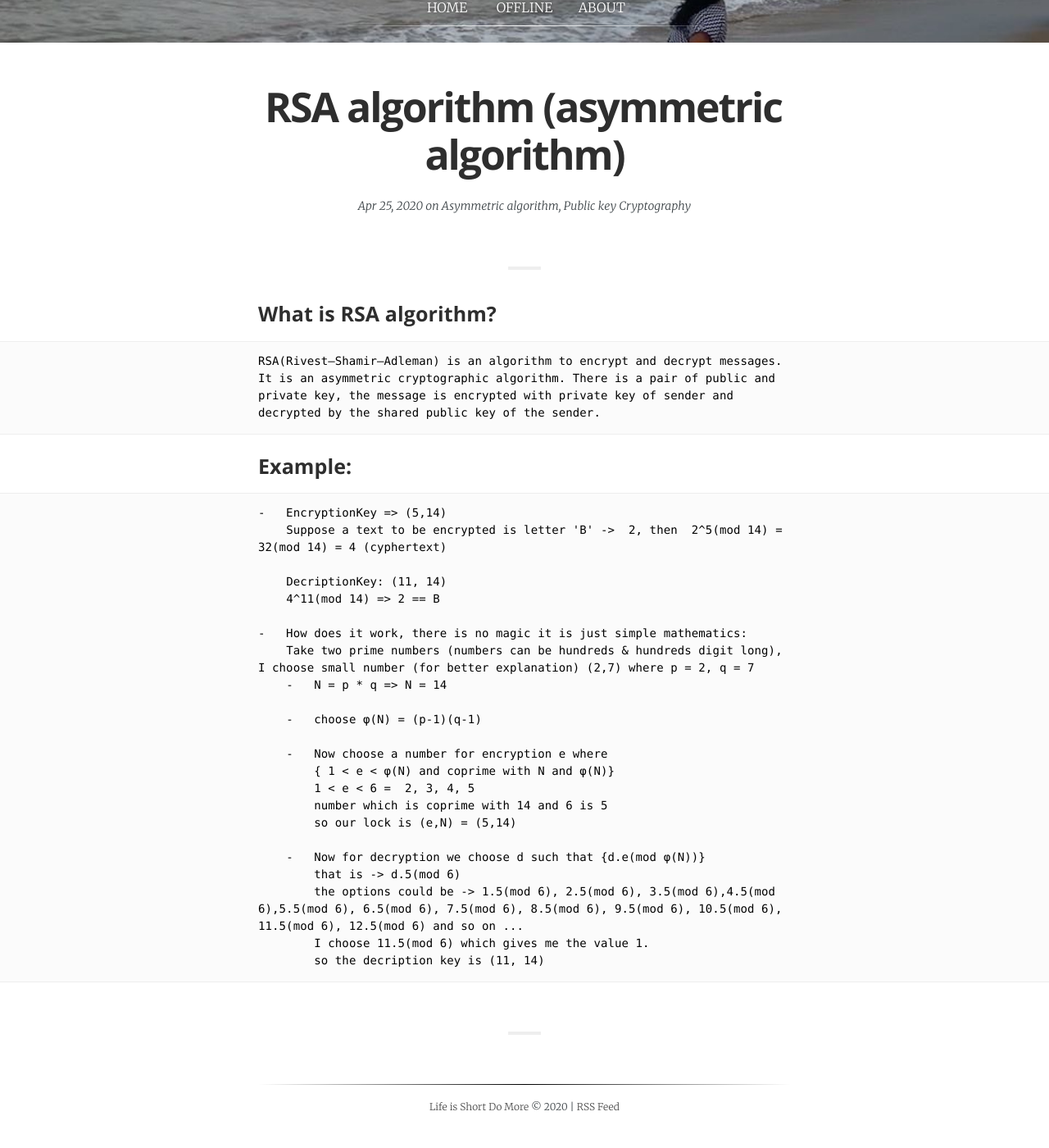
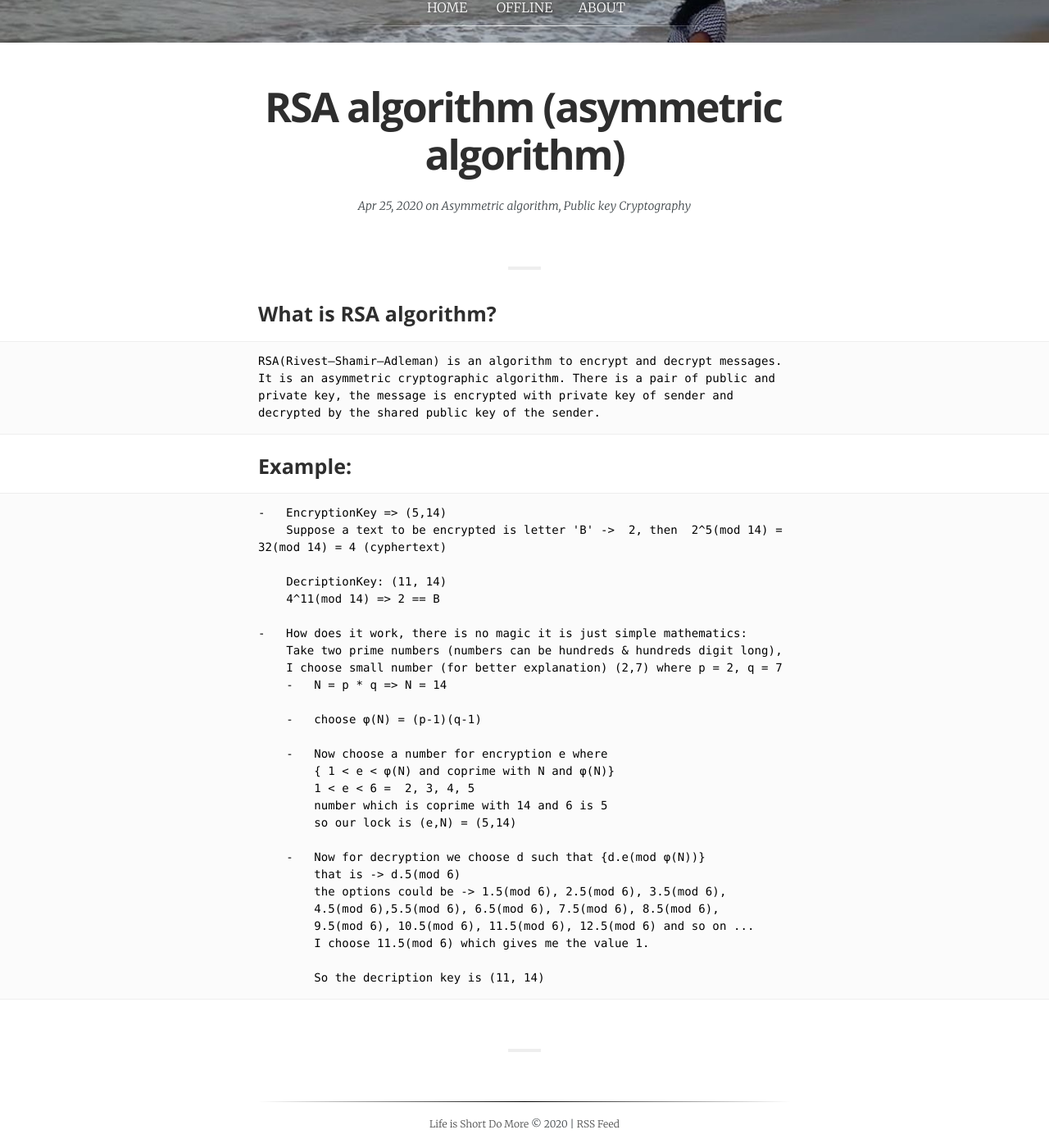
Before and after one commit to agrawalpoonam/agarwalpoonam.github.io, a Jekyll site: the page built from _posts/2020-04-25-RSA_easyway.md, in a window 1280 px wide and 1400 px high, scrolled down 252 px. Shown: the whole window at 82% size. Built offline with Jekyll 4.4.1, drawn with Linux system fonts in a browser that asks for light colours; some web fonts are replaced; before the commit the page ends 1631 px from its top, so only the background shows below that.

Commit message:
changes for formating

```diff
--- a/_posts/2020-04-25-RSA_easyway.md
+++ b/_posts/2020-04-25-RSA_easyway.md
@@ -20,7 +20,8 @@ author: Poonam Agarwal
         4^11(mod 14) => 2 == B
 
     -   How does it work, there is no magic it is just simple mathematics:
-        Take two prime numbers (numbers can be hundreds & hundreds digit long), I choose small number (for better explanation) (2,7) where p = 2, q = 7
+        Take two prime numbers (numbers can be hundreds & hundreds digit long),
+        I choose small number (for better explanation) (2,7) where p = 2, q = 7
         -   N = p * q => N = 14
 
         -   choose φ(N) = (p-1)(q-1)
@@ -33,6 +34,9 @@ author: Poonam Agarwal
 
         -   Now for decryption we choose d such that {d.e(mod φ(N))}
             that is -> d.5(mod 6)
-            the options could be -> 1.5(mod 6), 2.5(mod 6), 3.5(mod 6),4.5(mod 6),5.5(mod 6), 6.5(mod 6), 7.5(mod 6), 8.5(mod 6), 9.5(mod 6), 10.5(mod 6), 11.5(mod 6), 12.5(mod 6) and so on ...
+            the options could be -> 1.5(mod 6), 2.5(mod 6), 3.5(mod 6),
+            4.5(mod 6),5.5(mod 6), 6.5(mod 6), 7.5(mod 6), 8.5(mod 6),
+            9.5(mod 6), 10.5(mod 6), 11.5(mod 6), 12.5(mod 6) and so on ...
             I choose 11.5(mod 6) which gives me the value 1.
-            so the decription key is (11, 14)
+
+            So the decription key is (11, 14)
```
